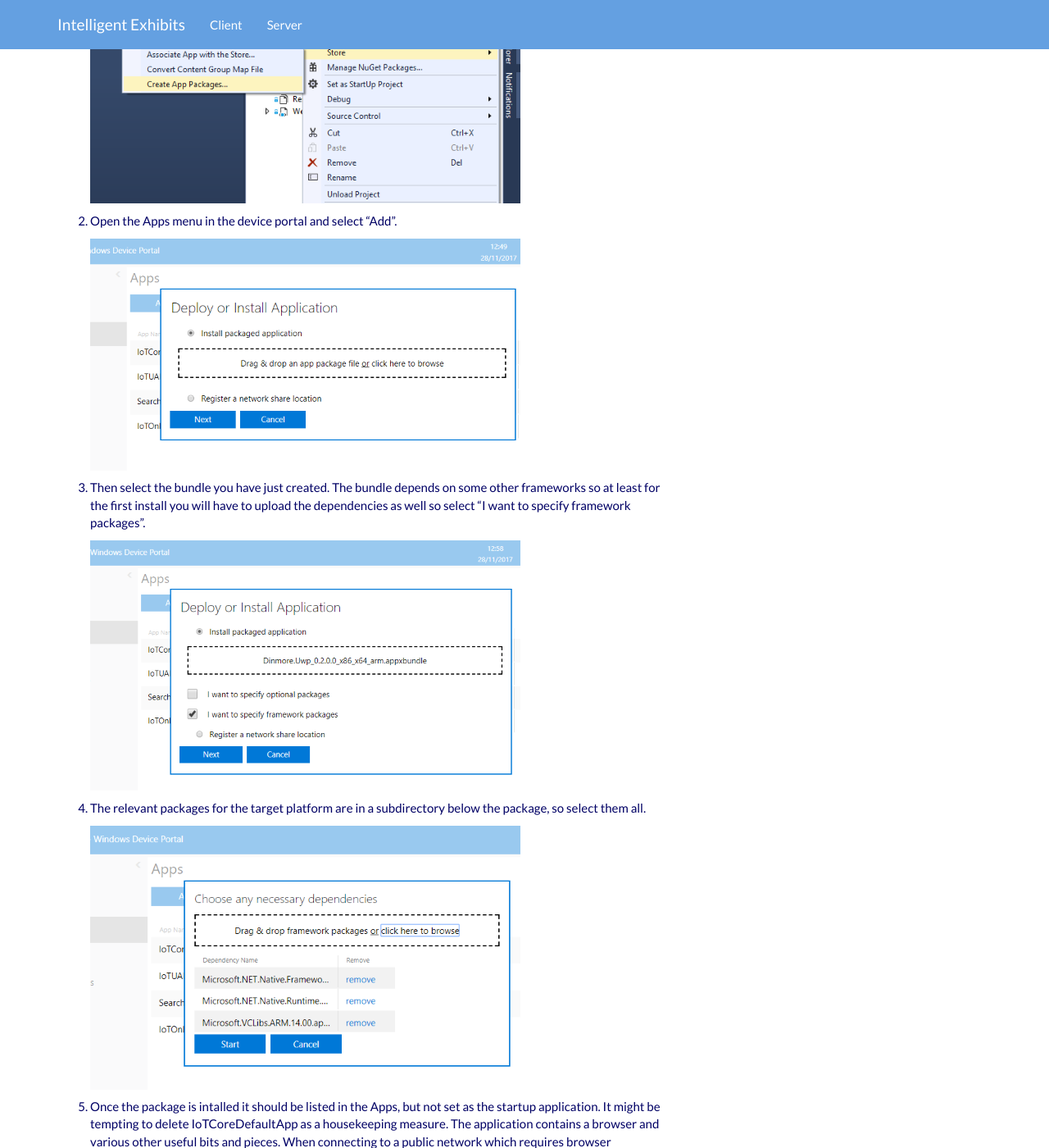
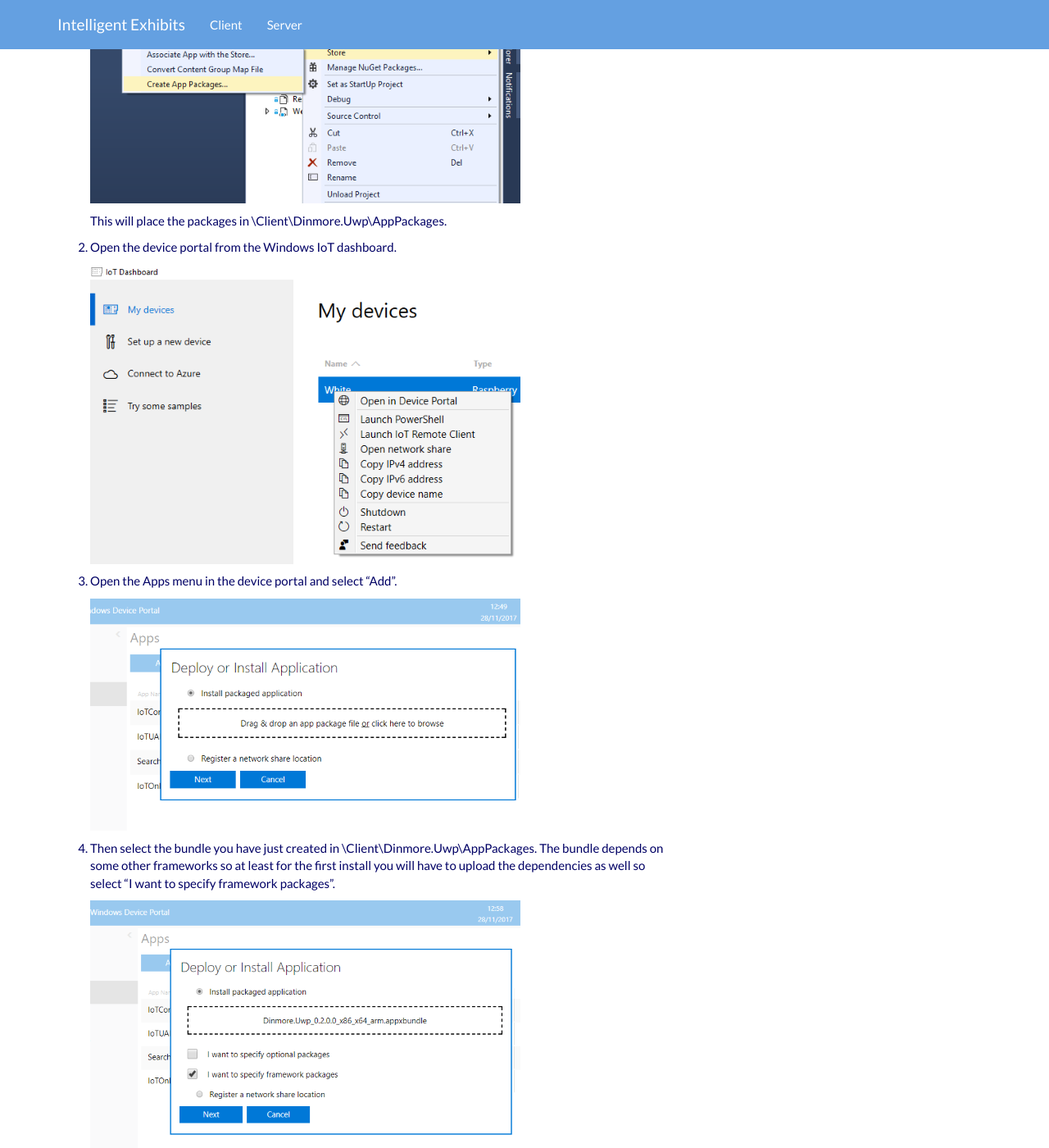
Before and after one commit to joejcollins/professor-bergman, a Jekyll site: the page built from docs/installing-intelligent-exhibit/index.md, in a window 1280 px wide and 1400 px high, scrolled down 557 px. Shown: the whole window at 82% size. Built offline with Jekyll 4.4.1, drawn with Linux system fonts in a browser that asks for light colours; nearby versions of some CDN libraries.

Commit message:
Notes on location of packages

```diff
--- a/docs/installing-intelligent-exhibit/index.md
+++ b/docs/installing-intelligent-exhibit/index.md
@@ -7,30 +7,35 @@
 
     ![Create Appx](./01-create-package.png)
 
+    This will place the packages in \Client\Dinmore.Uwp\AppPackages.
+
+1. Open the device portal from the Windows IoT dashboard.
+
+    ![Deploy Package](./02-open-from-dashboard.png)
 
 1. Open the Apps menu in the device portal and select "Add".
 
-    ![Deploy Package](./02-package-deploy.png)
+    ![Deploy Package](./03-package-deploy.png)
 
-1. Then select the bundle you have just created.  The bundle depends on some other frameworks so at least for the first install you will have to upload the dependencies as well so select "I want to specify framework packages".
+1. Then select the bundle you have just created in \Client\Dinmore.Uwp\AppPackages.  The bundle depends on some other frameworks so at least for the first install you will have to upload the dependencies as well so select "I want to specify framework packages".
 
-    ![Select Package](./03-select-appx-bundle.png)
+    ![Select Package](./04-select-appx-bundle.png)
 
 1. The relevant packages for the target platform are in a subdirectory below the package, so select them all.
 
-    ![Select Dependencies](./04-select-dependencies.png)
+    ![Select Dependencies](./05-select-dependencies.png)
 
 1. Once the package is intalled it should be listed in the Apps, but not set as the startup application.  It might be tempting to delete IoTCoreDefaultApp as a housekeeping measure.  The application contains a browser and various other useful bits and pieces.  When connecting to a public network which requires browser authentication these will come in handy so I suggest you leave it.
 
-    ![Package Installed](./05-package-installed.png)
+    ![Package Installed](./06-package-installed.png)
 
 1. Set the Black Radley Intelligent Exhibit as the startup application.
 
-    ![SD Card](./06-set-as-startup.png)
+    ![SD Card](./07-set-as-startup.png)
 
 1. Then reboot the device.
 
-    ![Restart](./07-restart-device.png)
+    ![Restart](./08-restart-device.png)
 
     If the reboot doesn't work, turn it off and on again instead.
 
```
Also changed, not shown: docs/installing-intelligent-exhibit/02-open-from-dashboard.png (renamed from docs/installing-intelligent-exhibit/01a-open-from-dashboard.png), docs/installing-intelligent-exhibit/03-package-deploy.png (renamed from docs/installing-intelligent-exhibit/02-package-deploy.png), docs/installing-intelligent-exhibit/04-select-appx-bundle.png (renamed from docs/installing-intelligent-exhibit/03-select-appx-bundle.png), docs/installing-intelligent-exhibit/05-select-dependencies.png (renamed from docs/installing-intelligent-exhibit/04-select-dependencies.png), docs/installing-intelligent-exhibit/06-package-installed.png (renamed from docs/installing-intelligent-exhibit/05-package-installed.png), docs/installing-intelligent-exhibit/07-set-as-startup.png (renamed from docs/installing-intelligent-exhibit/06-set-as-startup.png), docs/installing-intelligent-exhibit/08-restart-device.png (renamed from docs/installing-intelligent-exhibit/07-restart-device.png).
